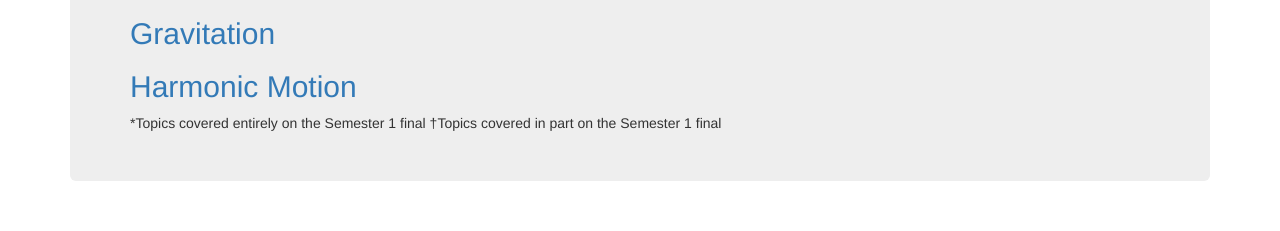
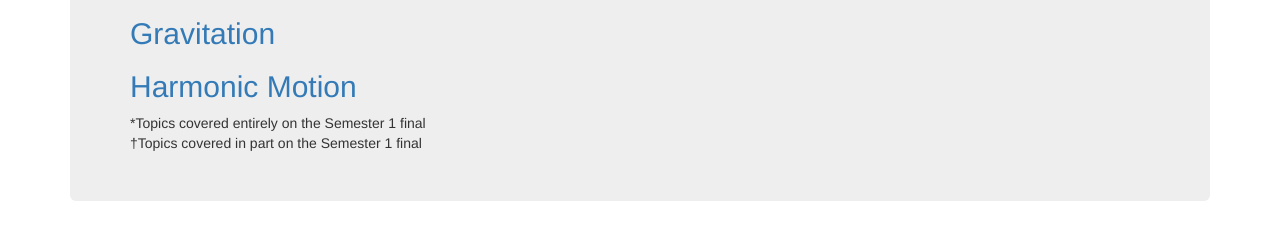
Before and after one commit to mjdudak/ap_fr_problems, a plain HTML site: page index.html in a window 1280 px wide. Shown: the part 780-1011 px from the top of the page. Drawn offline with nearby package versions, Linux system fonts and the light colour scheme.

Commit message:
Updated index with bottom asterisk

```diff
--- a/index.html
+++ b/index.html
@@ -95,8 +95,8 @@
       <h2><a href="mechanics/gravitation.html">Gravitation</a></h2>
       <h2><a href="mechanics/harmonicmotion.html">Harmonic Motion</a></h2>
 
-      *Topics covered entirely on the Semester 1 final
-      †Topics covered in part on the Semester 1 final
+      <div>*Topics covered entirely on the Semester 1 final</div>
+      <div>†Topics covered in part on the Semester 1 final</div>
   </div>
 </div>
 
```
